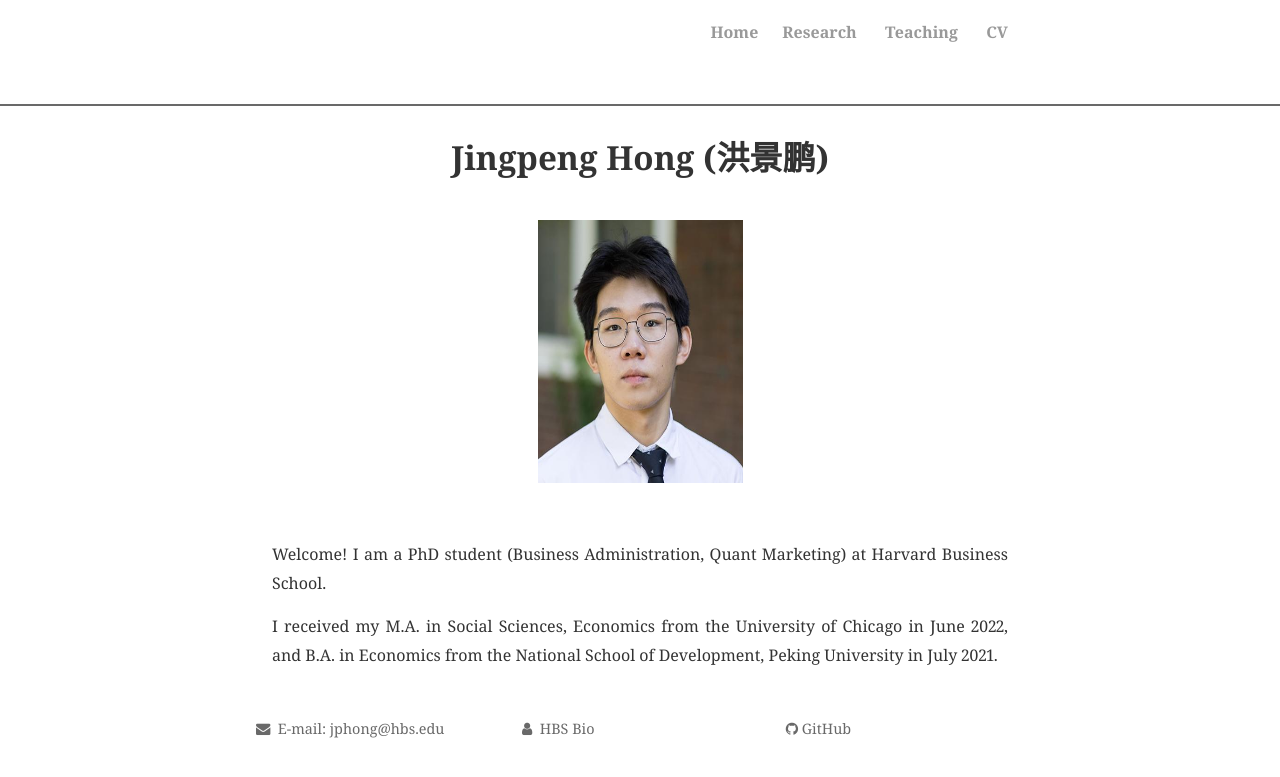
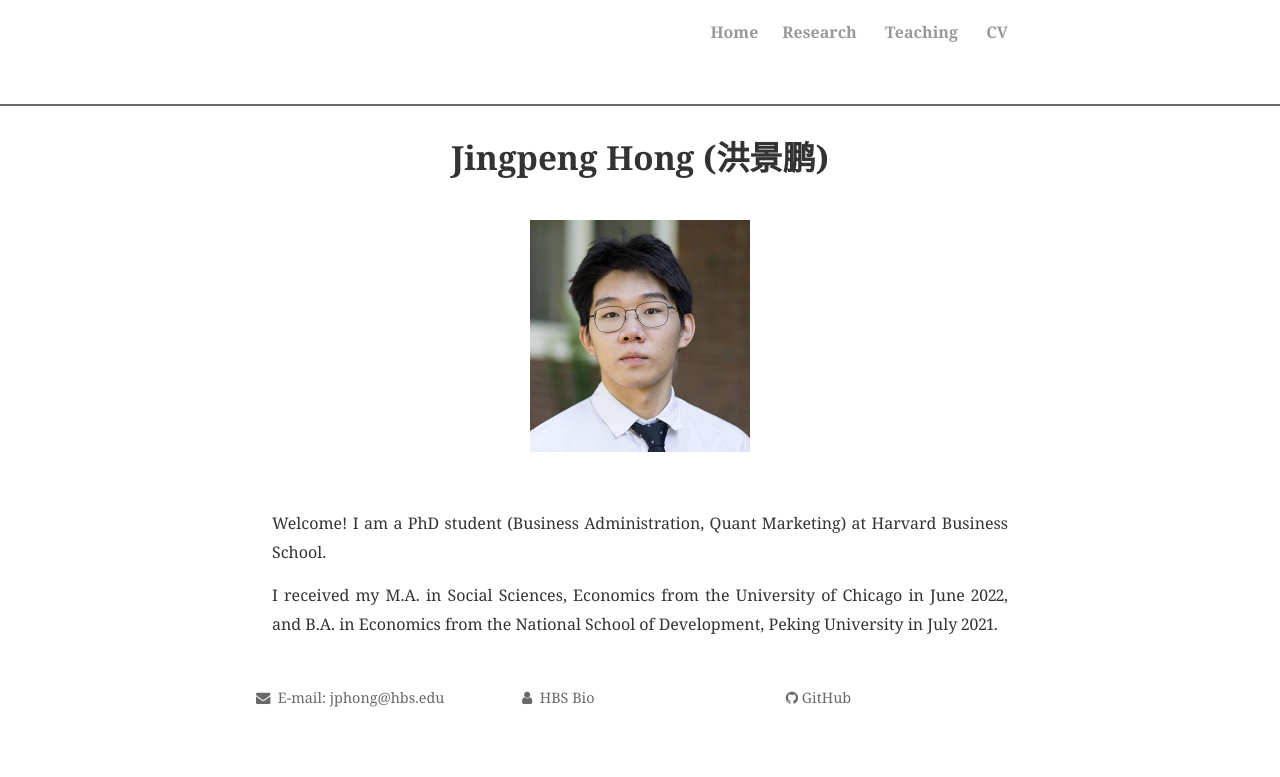
Before and after one commit to JingpengHong/JingpengHong.github.io, a Jekyll site: the page built from index.html, in a window 1280 px wide. Shown: the top 777 px of the page. Built offline with Jekyll 4.4.1, drawn with Linux system fonts in a browser that asks for light colours; nearby versions of some CDN libraries; the list of posts is cut into pages by our own code; comment, search, counter and statistics services are not loaded; a style sheet for code colours, icons or effects is not loaded.

Commit message:
Update index.html

```diff
--- a/index.html
+++ b/index.html
@@ -12,7 +12,7 @@
   gtag('config', 'UA-108085250-1');
 </script>
 
-<img src="profile.jpg" alt="Jingpeng Hong" style="width:205px;height:263px;" title="Jingpeng Hong (洪景鹏)"; algin="middle">
+<img src="profile.jpg" alt="Jingpeng Hong" style="width:220px;height:232px;" title="Jingpeng Hong (洪景鹏)"; algin="middle">
 
 <br><br>
 <p style="text-align:justify;"> Welcome! I am a PhD student (Business Administration, Quant Marketing) at Harvard Business School.
```
